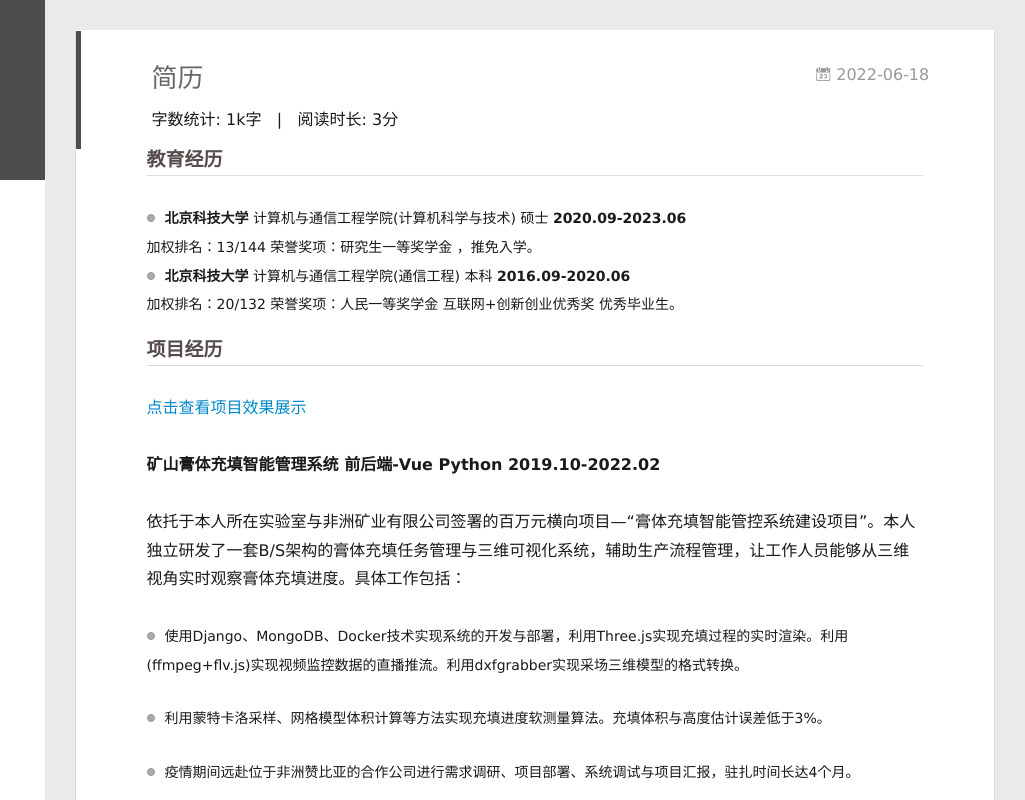
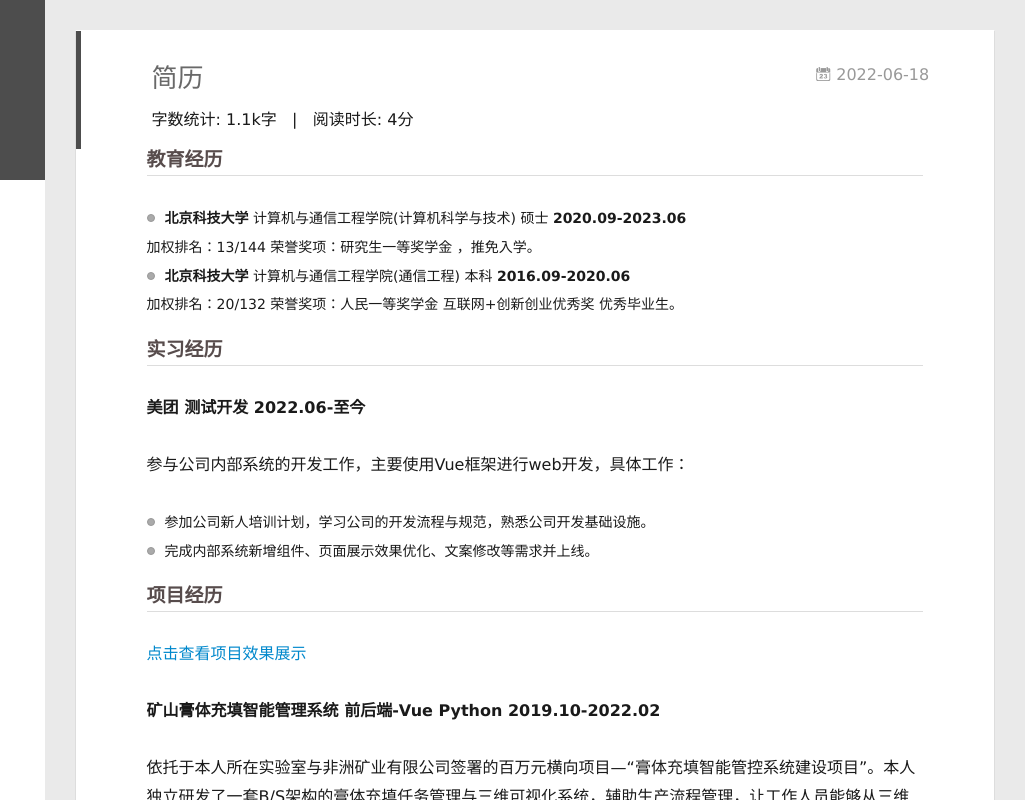
Before and after one commit to hanfangyuan4396/hanfangyuan4396.github.io, a plain HTML site: page 2022/06/18/resume/index.html in a window 1280 px wide. Shown: the full height of the page, 255-1280 px from the left. Drawn offline with Linux system fonts and the light colour scheme; some icons are missing.

Commit message:
Site updated: 2022-07-24 10:44:13

```diff
--- a/2022/06/18/resume/index.html
+++ b/2022/06/18/resume/index.html
@@ -16,7 +16,7 @@
 <meta property="og:description" content="教育经历 北京科技大学    计算机与通信工程学院(计算机科学与技术)     硕士     2020.09-2023.06加权排名：13&#x2F;144    荣誉奖项：研究生一等奖学金 ，推免入学。 北京科技大学    计算机与通信工程学院(通信工程)     本科     2016.09-2020.06加权排名：20&#x2F;132    荣誉奖项：人民一等奖学金 互联网+创新创业优秀奖">
 <meta property="og:locale" content="zh_CN">
 <meta property="article:published_time" content="2022-06-18T03:50:12.000Z">
-<meta property="article:modified_time" content="2022-06-19T05:46:41.423Z">
+<meta property="article:modified_time" content="2022-07-24T02:42:30.621Z">
 <meta property="article:author" content="韩方圆">
 <meta property="article:tag" content="resume">
 <meta name="twitter:card" content="summary">
@@ -172,7 +172,7 @@
       <span class="post-meta-item-icon">
         <i class="fa fa-keyboard-o"></i>
         <span class="post-meta-item-text">  字数统计: </span>
-        <span class="post-count">1k字</span>
+        <span class="post-count">1.1k字</span>
       </span>
     </span>
 
@@ -181,7 +181,7 @@
       <span class="post-meta-item-icon">
         <i class="fa fa-hourglass-half"></i>
         <span class="post-meta-item-text">  阅读时长: </span>
-        <span class="post-count">3分</span>
+        <span class="post-count">4分</span>
       </span>
     </span>
 </div>
@@ -194,6 +194,12 @@
         <h3 id="教育经历"><a href="#教育经历" class="headerlink" title="教育经历"></a>教育经历</h3><ul>
 <li><strong>北京科技大学</strong>    计算机与通信工程学院(计算机科学与技术)     硕士     <strong>2020.09-2023.06</strong><br>加权排名：13&#x2F;144    荣誉奖项：研究生一等奖学金 ，推免入学。</li>
 <li><strong>北京科技大学</strong>    计算机与通信工程学院(通信工程)     本科     <strong>2016.09-2020.06</strong><br>加权排名：20&#x2F;132    荣誉奖项：人民一等奖学金 互联网+创新创业优秀奖 优秀毕业生。<span id="more"></span></li>
+</ul>
+<h3 id="实习经历"><a href="#实习经历" class="headerlink" title="实习经历"></a>实习经历</h3><p><strong>美团        测试开发        2022.06-至今</strong></p>
+<p>参与公司内部系统的开发工作，主要使用Vue框架进行web开发，具体工作：</p>
+<ul>
+<li>参加公司新人培训计划，学习公司的开发流程与规范，熟悉公司开发基础设施。</li>
+<li>完成内部系统新增组件、页面展示效果优化、文案修改等需求并上线。</li>
 </ul>
 <h3 id="项目经历"><a href="#项目经历" class="headerlink" title="项目经历"></a>项目经历</h3><p><a href="/projects/index.html">点击查看项目效果展示</a></p>
 <p><strong>矿山膏体充填智能管理系统        前后端-Vue Python        2019.10-2022.02</strong></p>
@@ -232,7 +238,7 @@
 <p>对编程有很深的兴趣，喜欢写博客记录、分享，平时会编写一些小应用，如微信消息推送机器人、每日体温自动上报、拼图小游戏等，当看到自己的程序真的能工作，有效解决了实际问题时，会有莫大的成就感！</p>
 <p>博客：<a target="_blank" rel="noopener" href="https://blog.csdn.net/weixin_44387339?type=blog">CSDN</a>、<a target="_blank" rel="noopener" href="http://blog.hanfangyuan.cn/">个人博客</a></p>
 <p>github： <a target="_blank" rel="noopener" href="https://github.com/hanfangyuan4396">hanfangyuan4396</a></p>
-<p>邮箱：<a href="mailto:&#104;&#x61;&#110;&#x66;&#97;&#x6e;&#103;&#x79;&#x75;&#97;&#x6e;&#x5f;&#x75;&#x73;&#116;&#x62;&#64;&#x31;&#x36;&#51;&#x2e;&#99;&#111;&#x6d;">&#104;&#x61;&#110;&#x66;&#97;&#x6e;&#103;&#x79;&#x75;&#97;&#x6e;&#x5f;&#x75;&#x73;&#116;&#x62;&#64;&#x31;&#x36;&#51;&#x2e;&#99;&#111;&#x6d;</a></p>
+<p>邮箱：<a href="mailto:&#104;&#97;&#110;&#102;&#97;&#110;&#x67;&#x79;&#x75;&#97;&#110;&#x5f;&#x75;&#115;&#x74;&#98;&#x40;&#x31;&#x36;&#51;&#x2e;&#x63;&#x6f;&#x6d;">&#104;&#97;&#110;&#102;&#97;&#110;&#x67;&#x79;&#x75;&#97;&#110;&#x5f;&#x75;&#115;&#x74;&#98;&#x40;&#x31;&#x36;&#51;&#x2e;&#x63;&#x6f;&#x6d;</a></p>
 
 
 
```
Also changed, not shown: index.html (+2 -2 lines).
